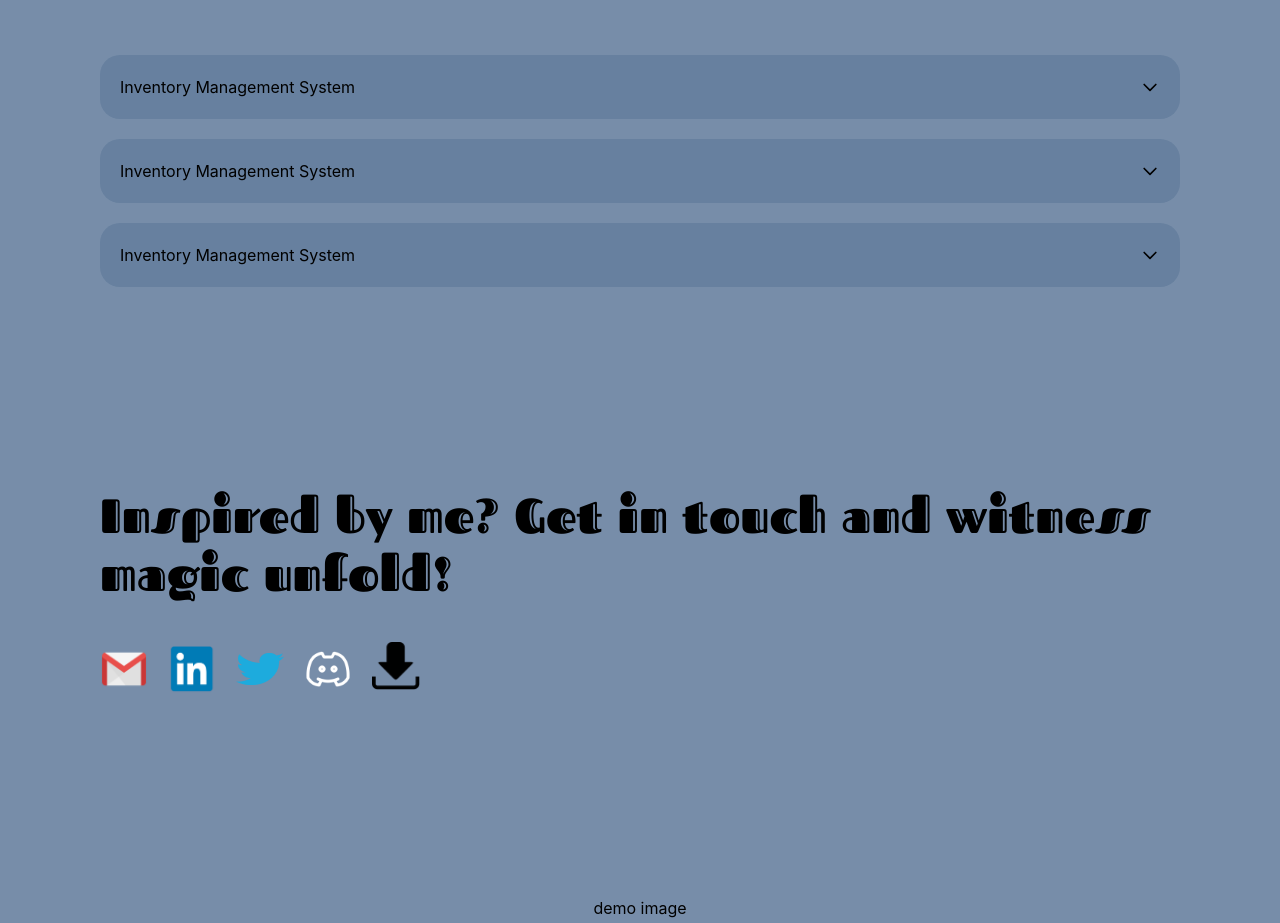
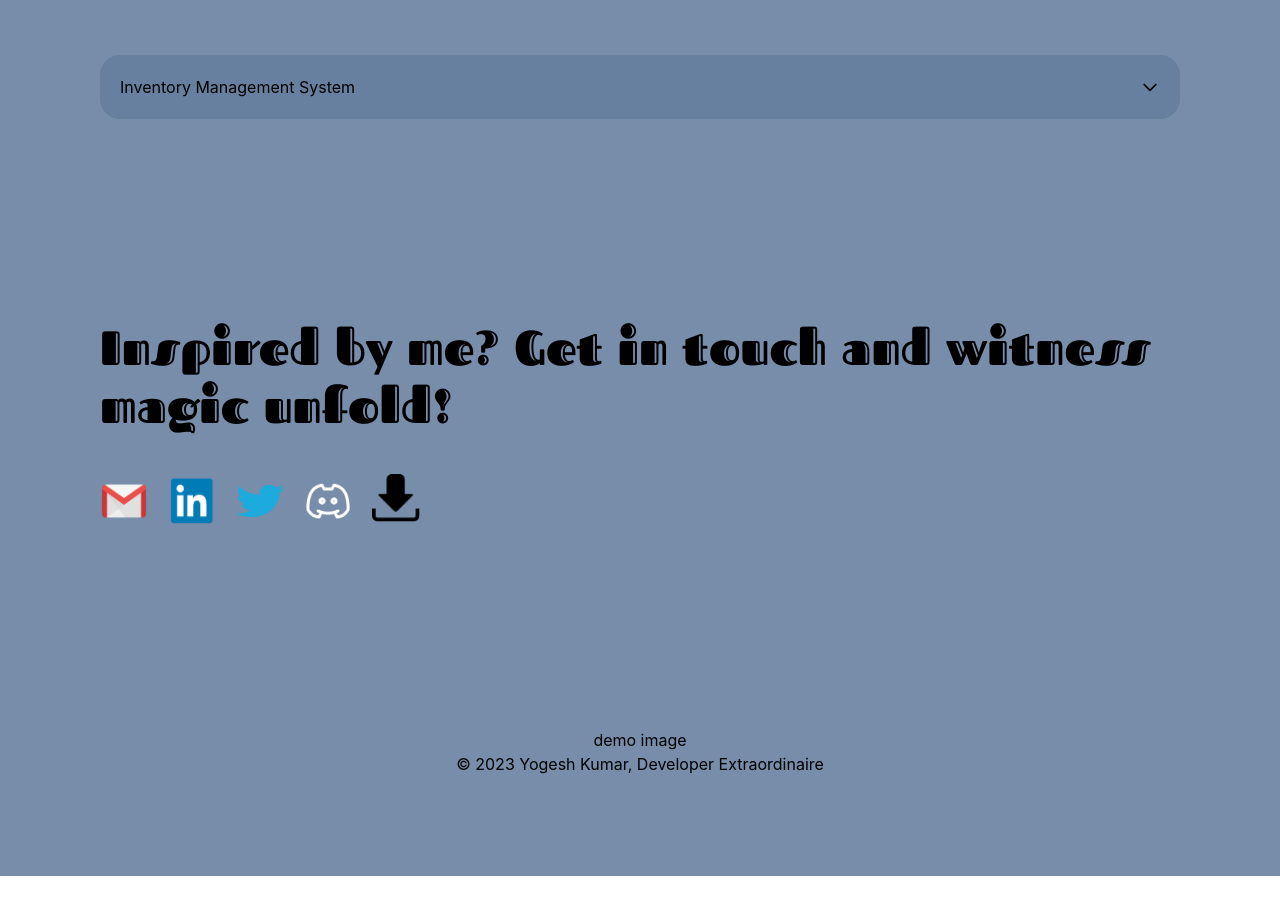
Before and after one commit to yogeshsingh2672000/portfolio, a React (Create React App) app: page / in a window 1280 px wide. Shown: the part 4160-5083 px from the top of the page. After the commit the page ends 5036 px from the top, so only its background shows below. Built offline with nearby package versions, Linux system fonts and the light colour scheme.

Commit message:
remove extra project place holders

```diff
--- a/src/components/sections/Projects.tsx
+++ b/src/components/sections/Projects.tsx
@@ -55,7 +55,7 @@ function Projects() {
                 </ul>
             </AccordionBody>
         </Accordion>
-        <Accordion animate={customAnimation} className="bg-[#67809F] px-[20px] rounded-[20px]" open={open === 2} icon={<Icon id={2} open={open} />}>
+        {/* <Accordion animate={customAnimation} className="bg-[#67809F] px-[20px] rounded-[20px]" open={open === 2} icon={<Icon id={2} open={open} />}>
             <AccordionHeader onClick={() => handleOpen(2)} className='py-[20px]'>
                 Inventory Management System
             </AccordionHeader>
@@ -84,7 +84,7 @@ function Projects() {
                     <li>➔ Tech Stack: React , Node , Express , MongoDB , Rest API , Git</li>
                 </ul>
             </AccordionBody>
-        </Accordion>
+        </Accordion> */}
   </div>
   )
 }
```
